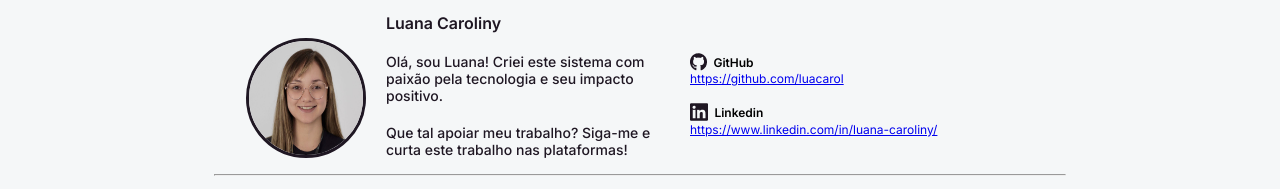
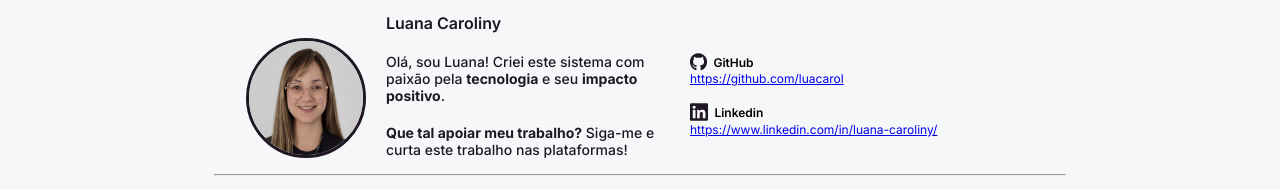
Before and after one commit to luacarol/frontend_flamefinder, a website built with Parcel: page index.html in a window 1280 px wide. Shown: the part 149-338 px from the top of the page. Built offline with nearby package versions, Linux system fonts and the light colour scheme; no server answers.

Commit message:
adicionando negrito

```diff
--- a/index.html
+++ b/index.html
@@ -34,9 +34,9 @@
 
                     <div class="profile-info-grid">
                         <div>
-                            <p>Olá, sou Luana! Criei este sistema com paixão pela tecnologia e seu impacto positivo.</p>
+                            <p>Olá, sou Luana! Criei este sistema com paixão pela <b>tecnologia</b> e seu <b>impacto positivo</b>.</p>
                             <br />
-                            <p>Que tal apoiar meu trabalho? Siga-me e curta este trabalho nas plataformas!</p>
+                            <p><b>Que tal apoiar meu trabalho?</b> Siga-me e curta este trabalho nas plataformas!</p>
                         </div>
 
                         <div class="platforms-section flex-column">
```
